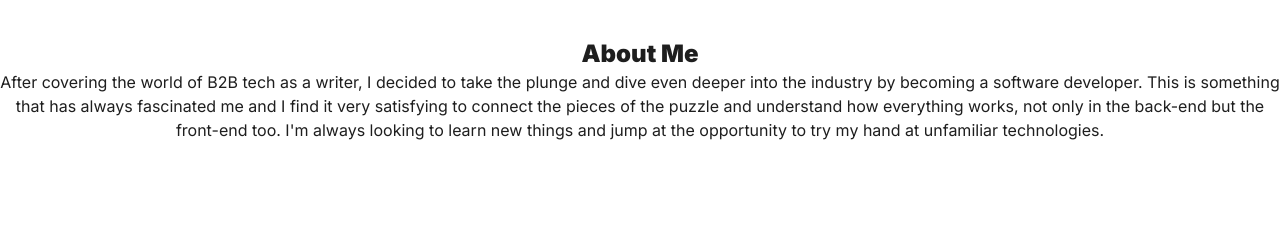
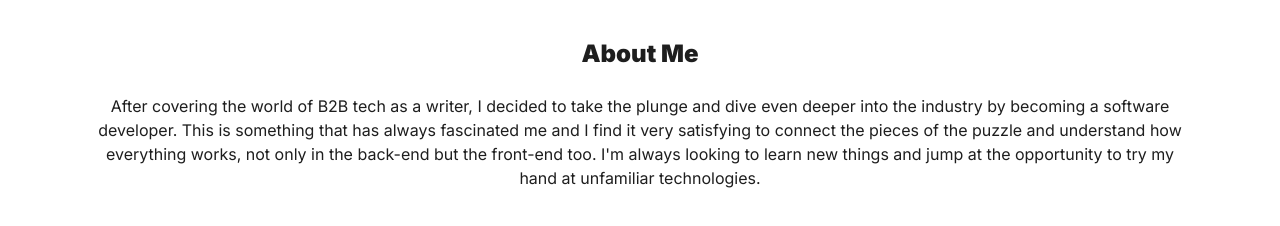
Before and after one commit to zamarz/ideal-octo-eureka, a Next.js app: page / in a window 1280 px wide. Shown: the part 574-800 px from the top of the page. Built offline with nearby package versions, Linux system fonts and the light colour scheme; no server answers; the database is empty.

Commit message:
Style about section

```diff
--- a/src/components/AboutMe.tsx
+++ b/src/components/AboutMe.tsx
@@ -1,9 +1,9 @@
 const AboutMe = () => {
   return (
     <section>
-      <div className="text-center justify-center items-center py-10">
+      <div className="text-center justify-center items-center py-10 ">
         <h2 className="font-black text-2xl">About Me</h2>
-        <p className="">
+        <p className="mx-12 px-12 py-6 ">
           {" "}
           After covering the world of B2B tech as a writer, I decided to take
           the plunge and dive even deeper into the industry by becoming a
```
